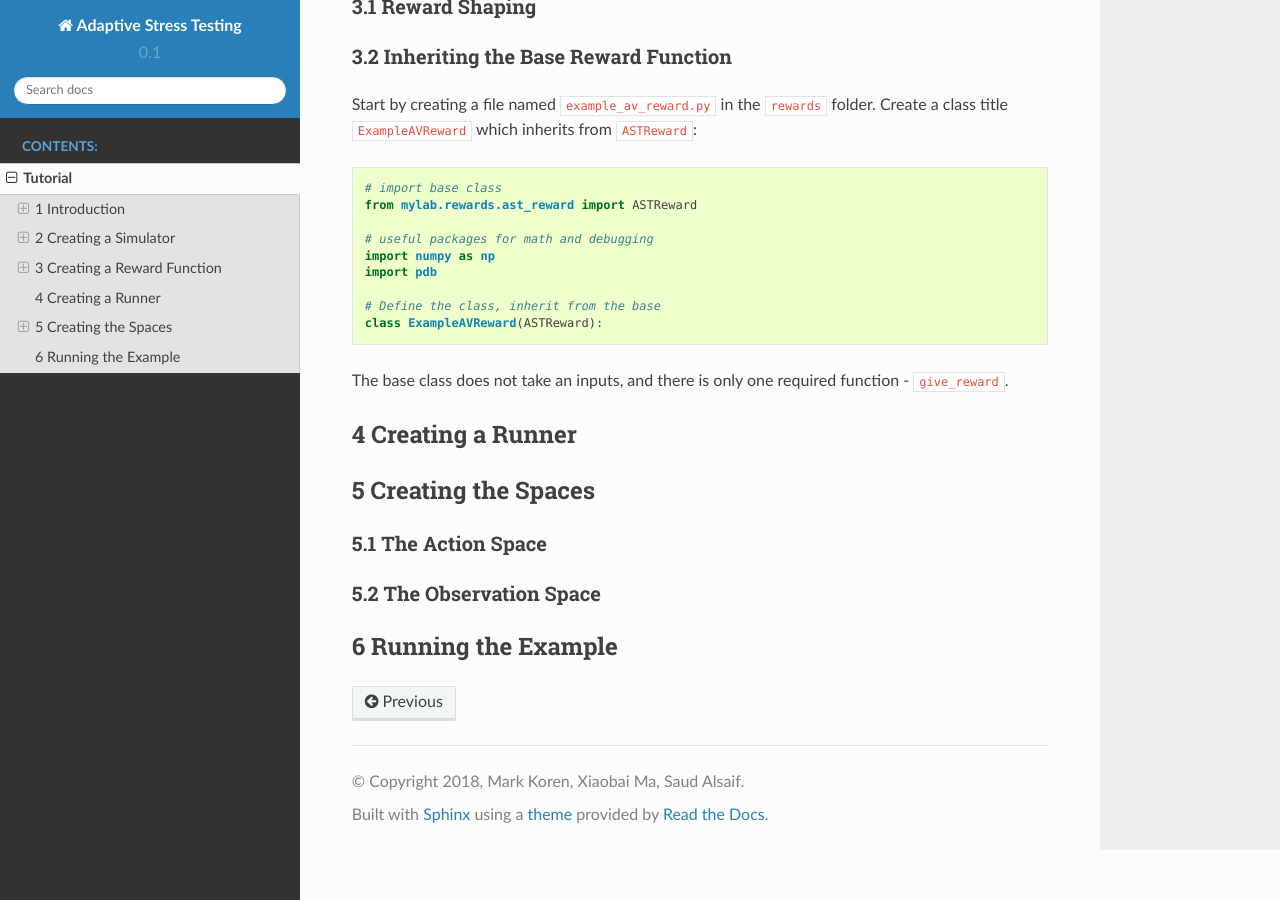
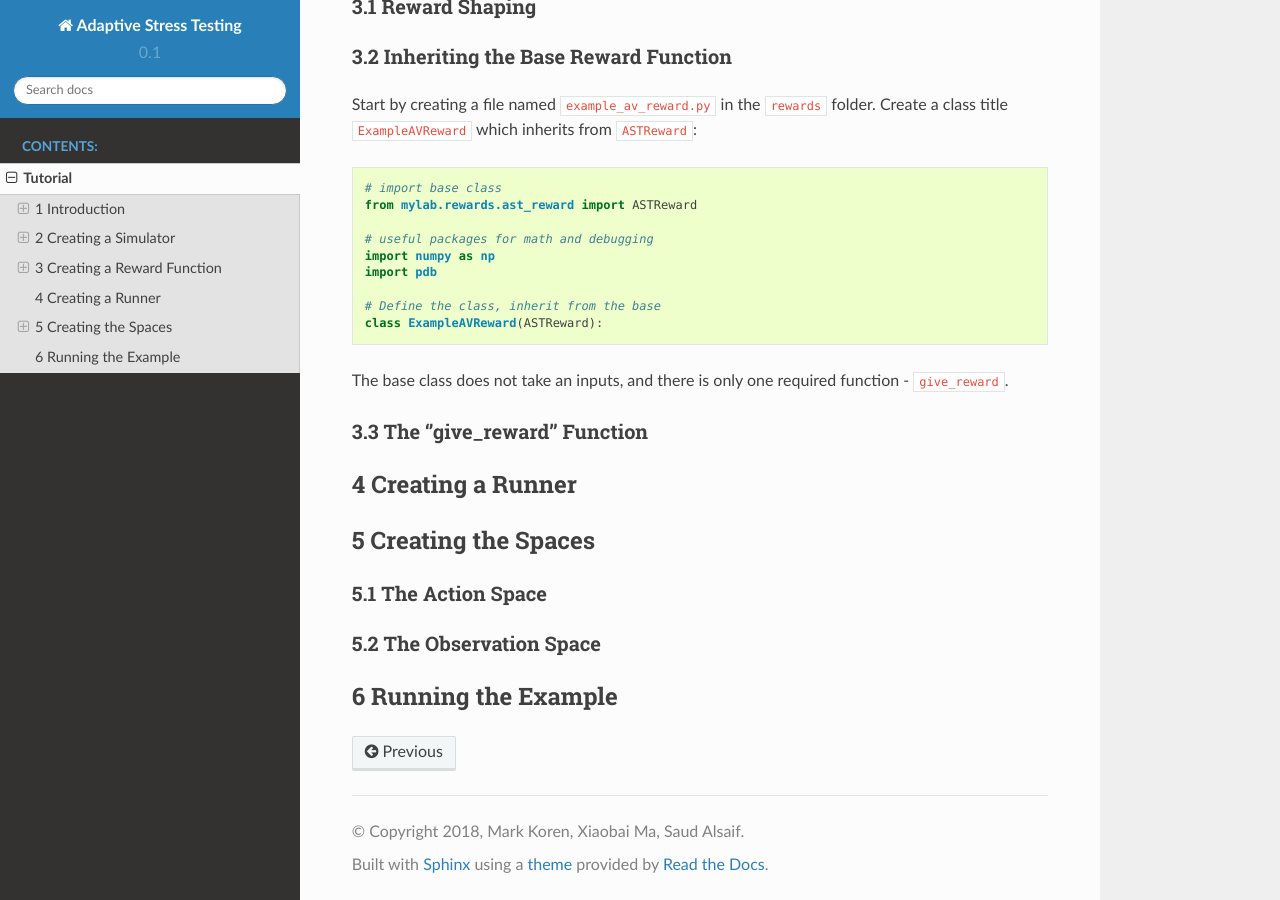
Before and after one commit to mark-koren/DRL-AST, a Sphinx documentation site: the page built from docs/tutorial.rst, in a window 1280 px wide and 900 px high, scrolled down 9219 px. Built offline with Sphinx 7.4.7 and the Read the Docs theme 2.0.0, drawn with Linux system fonts in a browser that asks for light colours.

Commit message:
more reward doc

```diff
--- a/docs/tutorial.rst
+++ b/docs/tutorial.rst
@@ -473,6 +473,10 @@ Start by creating a file named ``example_av_reward.py`` in the ``rewards`` folde
 
 The base class does not take an inputs, and there is only one required function - ``give_reward``.
 
+3.3 The ''give_reward'' Function
+--------------------------------
+
+
 
 4 Creating a Runner
 ===================
```
